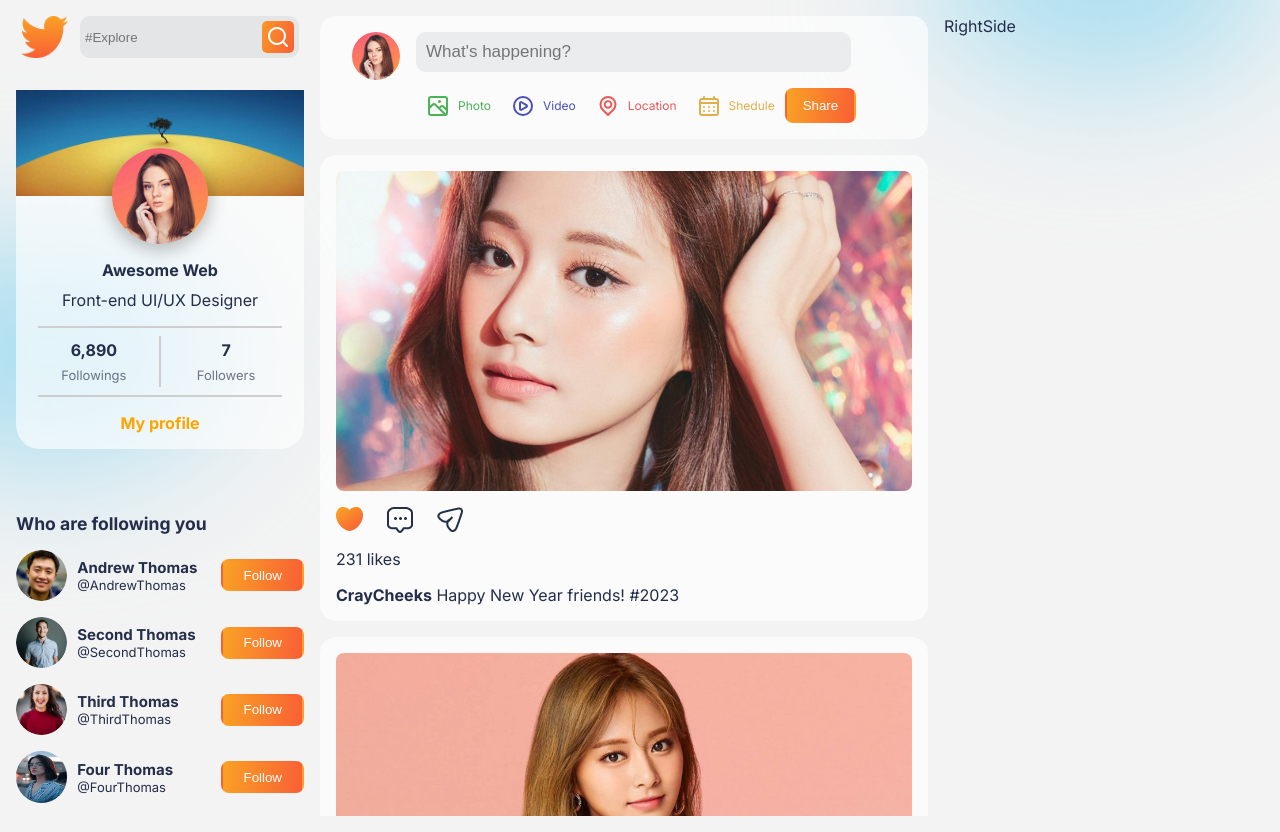
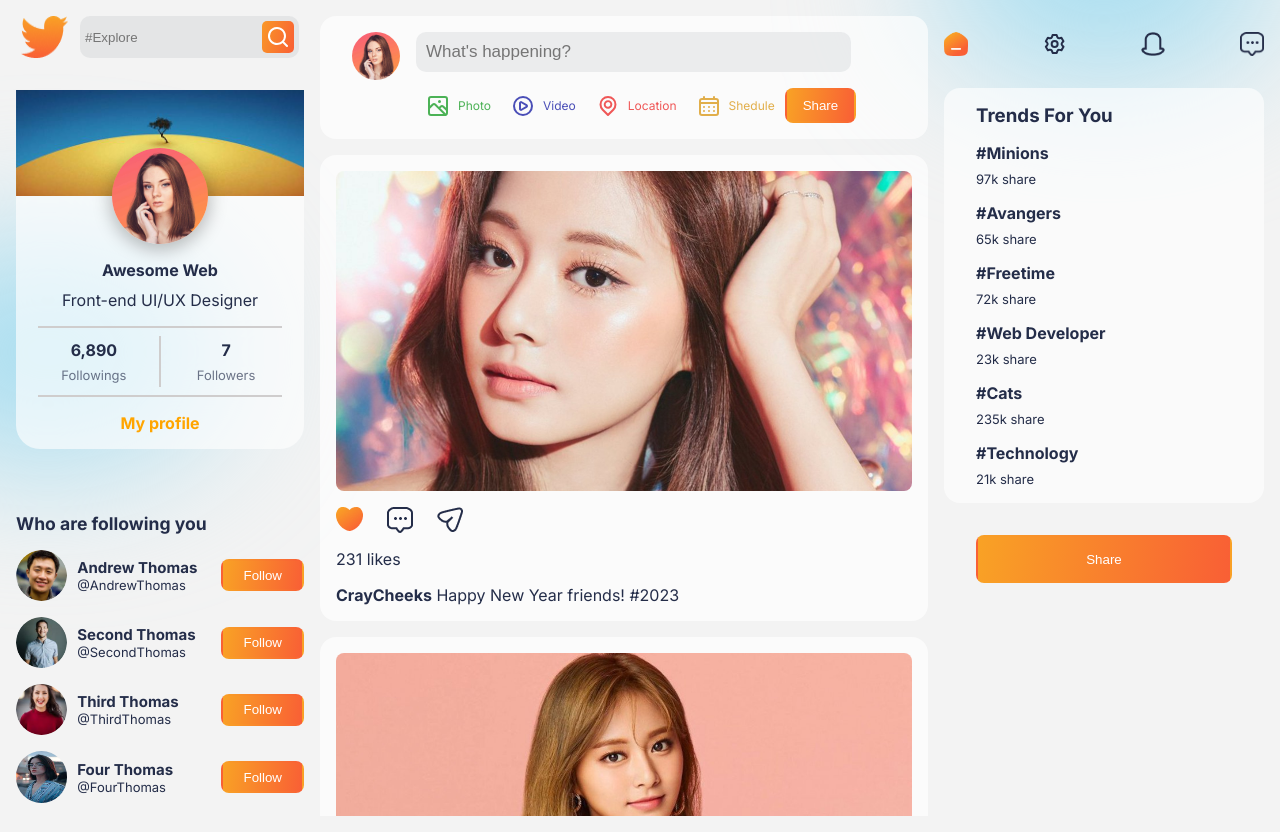
Before and after one commit to freetimezp/js-social-09-images, a React (Create React App) app: page / in a window 1280 px wide. Built offline with nearby package versions, Linux system fonts and the light colour scheme.

Commit message:
08. js-social-09-images. RightSide, TrendCard component.

```diff
--- /dev/null
+++ b/src/Data/TrendData.js
@@ -0,0 +1,26 @@
+export const TrendData = [
+    {
+        name: 'Minions',
+        shares: 97,
+    },
+    {
+        name: 'Avangers',
+        shares: 65,
+    },
+    {
+        name: 'Freetime',
+        shares: 72,
+    },
+    {
+        name: 'Web Developer',
+        shares: 23,
+    },
+    {
+        name: 'Cats',
+        shares: 235,
+    },
+    {
+        name: 'Technology',
+        shares: 21,
+    }
+];
--- a/src/components/rightSide/RightSide.css
+++ b/src/components/rightSide/RightSide.css
@@ -1 +1,25 @@
-/*# sourceMappingURL=RightSide.css.map */
+.rightSide {
+  display: flex;
+  flex-direction: column;
+  gap: 2rem;
+}
+.rightSide .navIcons {
+  margin-top: 1rem;
+  display: flex;
+  justify-content: space-between;
+}
+.rightSide .navIcons img,
+.rightSide .navIcons svg {
+  width: 1.5rem;
+  height: 1.5rem;
+  cursor: pointer;
+}
+.rightSide .navIcons img:hover,
+.rightSide .navIcons svg:hover {
+  transform: translateY(-4px);
+}
+.rightSide .r-button {
+  width: 80%;
+  height: 3rem;
+  align-self: center;
+}/*# sourceMappingURL=RightSide.css.map */
--- a/src/components/rightSide/RightSide.jsx
+++ b/src/components/rightSide/RightSide.jsx
@@ -2,10 +2,28 @@
 
 import './RightSide.css';
 
+import Home from '../../img/home.png';
+import Noti from '../../img/noti.png';
+import Comment from '../../img/comment.png';
+
+import { UilSetting } from '@iconscout/react-unicons';
+import TrendCard from '../trendCard/TrendCard';
+
 const RightSide = () => {
     return (
         <div className='rightSide'>
-            RightSide
+            <div className="navIcons">
+                <img src={Home} alt="icon" />
+                <UilSetting />
+                <img src={Noti} alt="icon" />
+                <img src={Comment} alt="icon" />
+            </div>
+
+            <TrendCard />
+
+            <button className="button r-button">
+                Share
+            </button>
         </div>
     );
 }
--- a/src/components/rightSide/RightSide.scss
+++ b/src/components/rightSide/RightSide.scss
@@ -0,0 +1,28 @@
+.rightSide {
+    display: flex;
+    flex-direction: column;
+    gap: 2rem;
+
+    .navIcons {
+        margin-top: 1rem;
+        display: flex;
+        justify-content: space-between;
+
+        img,
+        svg {
+            width: 1.5rem;
+            height: 1.5rem;
+            cursor: pointer;
+
+            &:hover {
+                transform: translateY(-4px);
+            }
+        }
+    }
+
+    .r-button {
+        width: 80%;
+        height: 3rem;
+        align-self: center;
+    }
+}
--- /dev/null
+++ b/src/components/trendCard/TrendCard.css
@@ -0,0 +1,23 @@
+.trendCard {
+  display: flex;
+  flex-direction: column;
+  gap: 1rem;
+  background-color: var(--cardColor);
+  padding: 1rem;
+  border-radius: 1rem;
+  padding-left: 2rem;
+}
+.trendCard h3 {
+  text-transform: capitalize;
+}
+.trendCard .trend {
+  display: flex;
+  flex-direction: column;
+  gap: 0.5rem;
+}
+.trendCard .trend span:nth-of-type(1) {
+  font-weight: bold;
+}
+.trendCard .trend span:nth-of-type(2) {
+  font-size: 13px;
+}/*# sourceMappingURL=TrendCard.css.map */
--- /dev/null
+++ b/src/components/trendCard/TrendCard.jsx
@@ -0,0 +1,22 @@
+import React from 'react';
+
+import './TrendCard.css';
+
+import { TrendData } from '../../Data/TrendData';
+
+const TrendCard = () => {
+    return (
+        <div className='trendCard'>
+            <h3>Trends for you</h3>
+
+            {TrendData?.map((trend, i) => (
+                <div key={i} className='trend'>
+                    <span>#{trend.name}</span>
+                    <span>{trend.shares}k share</span>
+                </div>
+            ))}
+        </div>
+    );
+}
+
+export default TrendCard;
--- /dev/null
+++ b/src/components/trendCard/TrendCard.scss
@@ -0,0 +1,29 @@
+.trendCard {
+    display: flex;
+    flex-direction: column;
+    gap: 1rem;
+    background-color: var(--cardColor);
+    padding: 1rem;
+    border-radius: 1rem;
+    padding-left: 2rem;
+
+    h3 {
+        text-transform: capitalize;
+    }
+
+    .trend {
+        display: flex;
+        flex-direction: column;
+        gap: 0.5rem;
+
+        span {
+            &:nth-of-type(1) {
+                font-weight: bold;
+            }
+
+            &:nth-of-type(2) {
+                font-size: 13px;
+            }
+        }
+    }
+}
```
Also changed, not shown: 2 other files (tests, documents, lock files or other folders).
